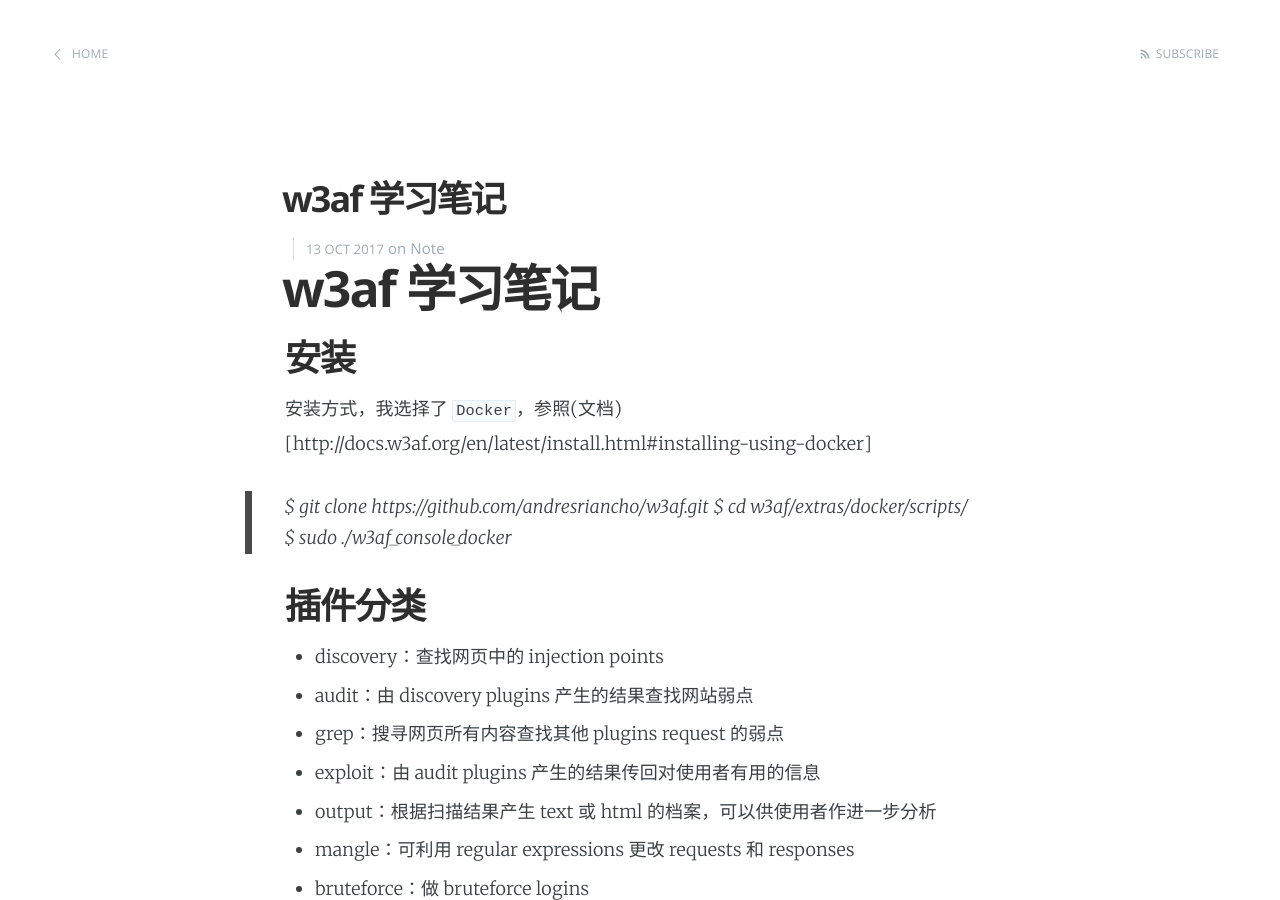
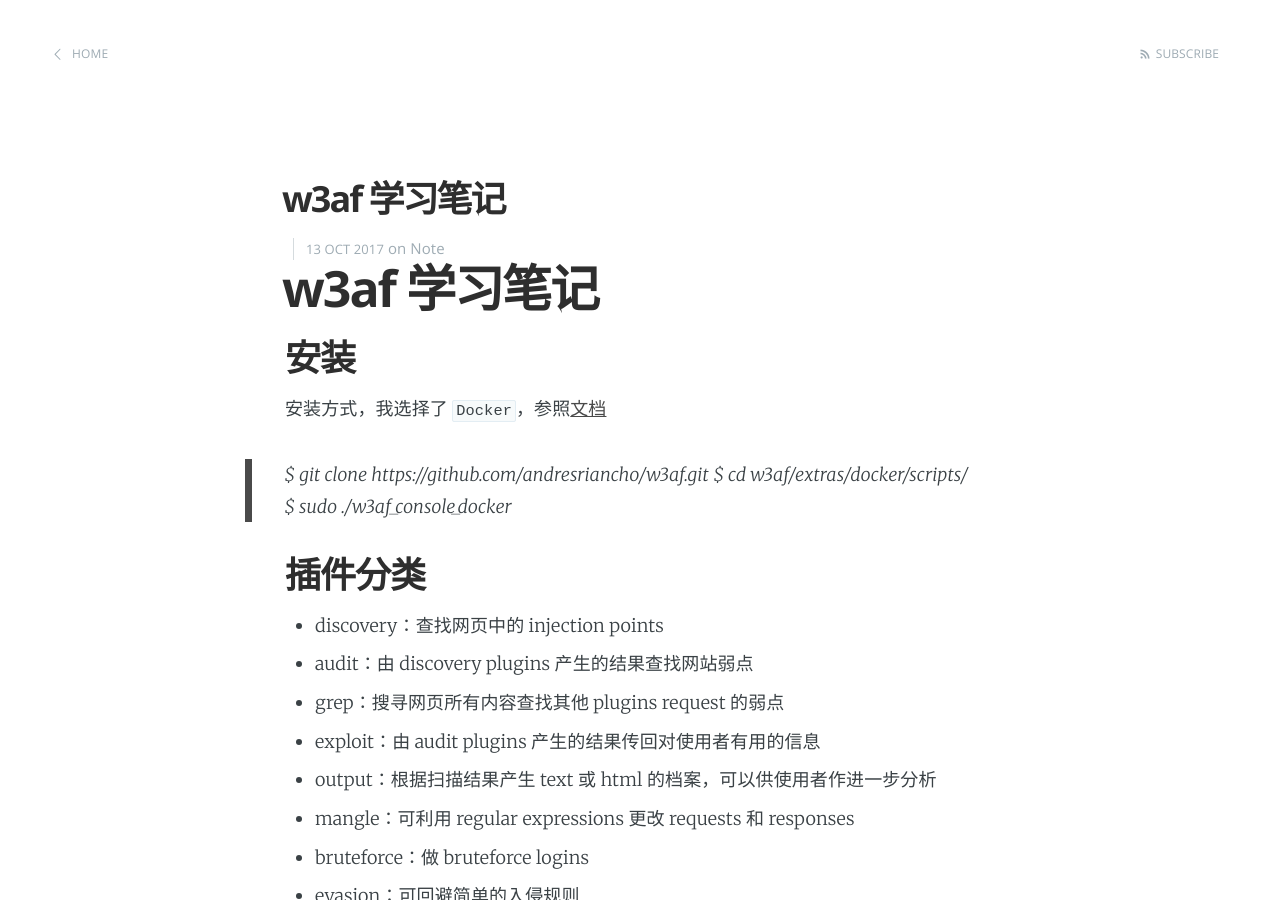
Before and after one commit to alex-marmot/alex-marmot.github.io, a Jekyll site: the page built from _posts/2017-10-13-w3af-学习笔记.md, in a window 1280 px wide and 900 px high. Built offline with Jekyll 4.4.1, drawn with Linux system fonts in a browser that asks for light colours.

Commit message:
update at 2017-10-15 05:28:41 UTC for

```diff
--- a/_posts/2017-10-13-w3af-学习笔记.md
+++ b/_posts/2017-10-13-w3af-学习笔记.md
@@ -8,7 +8,7 @@
 
 ## 安装
 
-安装方式，我选择了 `Docker`，参照(文档)[http://docs.w3af.org/en/latest/install.html#installing-using-docker]
+安装方式，我选择了 `Docker`，参照[文档](http://docs.w3af.org/en/latest/install.html#installing-using-docker)
 >$ git clone https://github.com/andresriancho/w3af.git
 >$ cd w3af/extras/docker/scripts/
 >$ sudo ./w3af_console_docker
```
